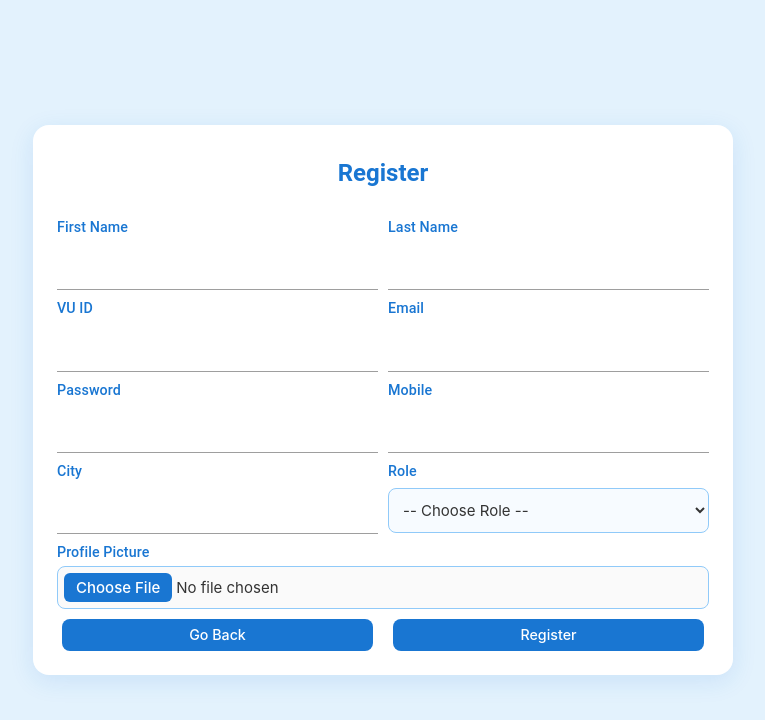
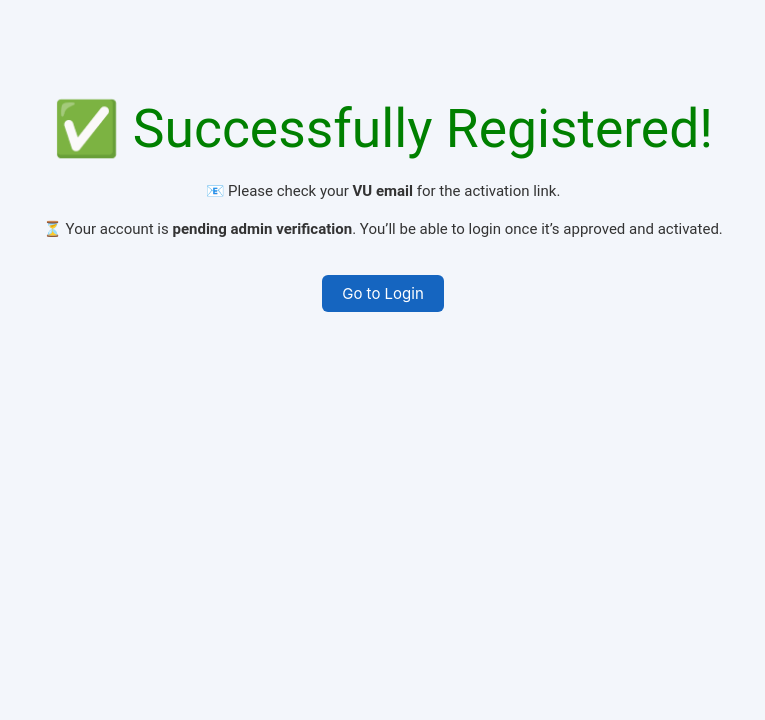
Before and after one commit to Romi-2/Mobile-Bio-Lab-Fullstack, a React (Vite) app in the folder Frontend/Mobile-Bio-Lab/: page /register in a window 1280 px wide. Shown: the top 720 px of the page, without its empty margins (257-1022 px from the left). Built offline with nearby package versions, Linux system fonts and the light colour scheme.

Commit message:
modified Register.tsx file

```diff
--- a/Frontend/Mobile-Bio-Lab/src/pages/Register.tsx
+++ b/Frontend/Mobile-Bio-Lab/src/pages/Register.tsx
@@ -1,147 +1,39 @@
-import React, { useState } from "react";
+import React from "react";
 import { useNavigate } from "react-router-dom";
 
-const Register: React.FC = () => {
+const RegistrationSuccess: React.FC = () => {
   const navigate = useNavigate();
-  const [showSuccess, setShowSuccess] = useState(false);
-
-  const handleSubmit = (event: React.FormEvent<HTMLFormElement>) => {
-    event.preventDefault();
-    setShowSuccess(true);
-  };
-
-  const handleChange = (
-    event: React.ChangeEvent<HTMLInputElement | HTMLSelectElement>
-  ) => {
-    console.log(`${event.target.name}: ${event.target.value}`);
-  };
 
   return (
-    <div className="register-container">
-      {/* ✅ Success Dropdown with activation link */}
-      {showSuccess && (
-        <div
-          style={{
-            position: "fixed",
-            top: "20px",
-            left: "50%",
-            transform: "translateX(-50%)",
-            minWidth: "380px",
-            maxWidth: "90vw",
-            backgroundColor: "#e6ffed",
-            color: "#1b5e20",
-            border: "2px solid #1b5e20",
-            padding: "16px 20px",
-            borderRadius: "8px",
-            boxShadow: "0 2px 8px rgba(0,0,0,0.15)",
-            zIndex: 1000,
-            fontWeight: "bold",
-            textAlign: "center",
-          }}
-        >
-          ✅ Successfully Registered! <br />
-          Please check your VU email for activation. <br />
-          <a
-            href="/activate/BC210428773"
-            style={{ color: "#1565c0", textDecoration: "underline" }}
-          >
-            Activate Now BC210428773
-          </a>
-        </div>
-      )}
+    <div className="success-container" style={{ textAlign: "center", marginTop: "100px" }}>
+      <h2 style={{ color: "green" }}>✅ Successfully Registered!</h2>
+      <p>
+        📧 Please check your <b>VU email</b> for the activation link.
+      </p>
+      <p>
+        ⏳ Your account is <b>pending admin verification</b>. You’ll be able to login
+        once it’s approved and activated.
+      </p>
 
-      <div className="register-card" style={{ maxWidth: "700px" }}>
-        <h2>Register</h2>
-        <form onSubmit={handleSubmit}>
-          <div className="input-row">
-            <div className="input-group">
-              <label>First Name</label>
-              <input name="firstName" onChange={handleChange} required />
-            </div>
-            <div className="input-group">
-              <label>Last Name</label>
-              <input name="lastName" onChange={handleChange} required />
-            </div>
-          </div>
-
-          <div className="input-row">
-            <div className="input-group">
-              <label>VU ID</label>
-              <input name="vuId" onChange={handleChange} required />
-            </div>
-            <div className="input-group">
-              <label>Email</label>
-              <input
-                name="email"
-                type="email"
-                onChange={handleChange}
-                required
-              />
-            </div>
-          </div>
-
-          <div className="input-row">
-            <div className="input-group">
-              <label>Password</label>
-              <input
-                name="password"
-                type="password"
-                onChange={handleChange}
-                required
-              />
-            </div>
-            <div className="input-group">
-              <label>Mobile</label>
-              <input name="mobile" onChange={handleChange} required />
-            </div>
-          </div>
-
-          <div className="input-row">
-            <div className="input-group">
-              <label>City</label>
-              <input name="city" onChange={handleChange} required />
-            </div>
-            <div className="input-group">
-              <label>Role</label>
-              <select
-                name="role"
-                onChange={handleChange}
-                required
-                className="browser-default"
-              >
-                <option value="">-- Choose Role --</option>
-                <option value="Student">Student</option>
-                <option value="Researcher">Researcher</option>
-                <option value="Technician">Technician</option>
-              </select>
-            </div>
-          </div>
-
-          <label>Profile Picture</label>
-          <input
-            type="file"
-            name="profilePic"
-            accept="image/*"
-            onChange={handleChange}
-          />
-
-          <div className="button-row">
-            <button
-              type="button"
-              className="btn-link"
-              onClick={() => navigate("/")}
-              style={{ minWidth: "90px", padding: "8px 0" }}
-            >
-              Go Back
-            </button>
-            <button type="submit" style={{ minWidth: "90px", padding: "8px 0" }}>
-              Register
-            </button>
-          </div>
-        </form>
-      </div>
+      <button
+        onClick={() => navigate("/")}
+        style={{
+          marginTop: "20px",
+          padding: "10px 20px",
+          background: "#1565c0",
+          color: "white",
+          border: "none",
+          borderRadius: "6px",
+          cursor: "pointer",
+        }}
+      >
+        Go to Login
+      </button>
     </div>
   );
 };
 
-export default Register;
+export default RegistrationSuccess;
+// This component displays a success message after user registration
+// It informs the user to check their email and wait for admin verification
+// The user can navigate back to the login page using the button provided
```
